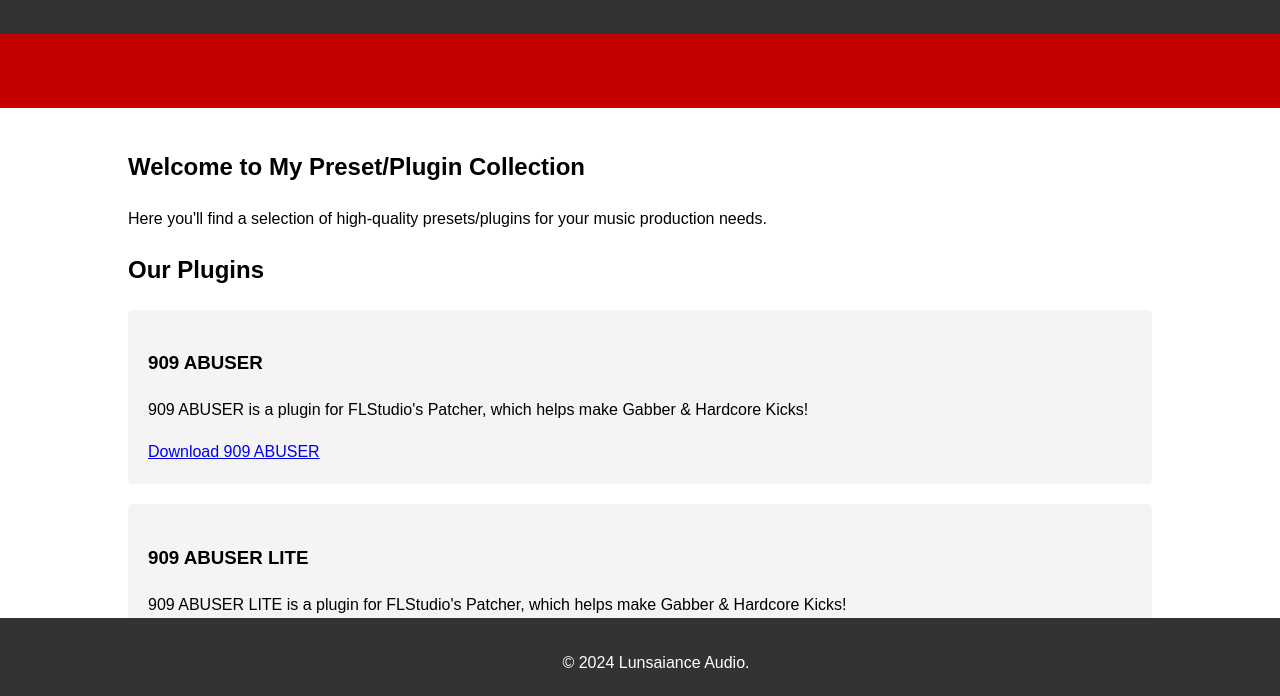
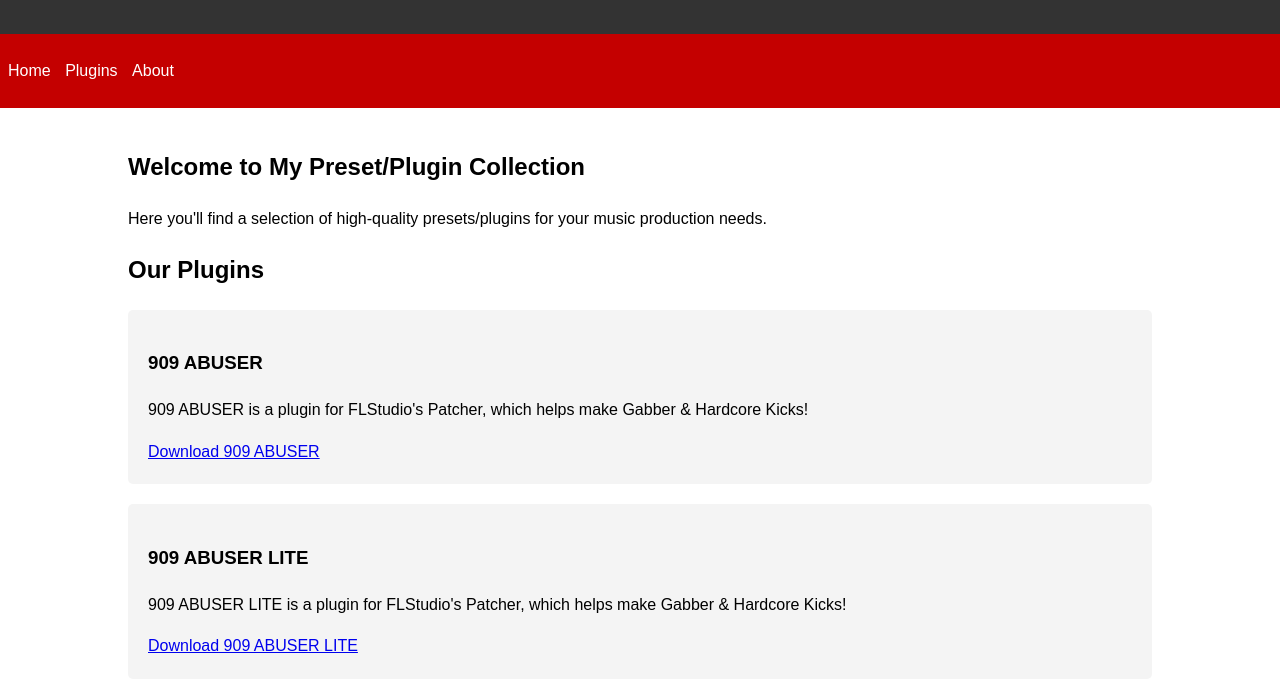
Before and after one commit to lunsaiance/lunsaiance.github.io, a plain HTML site: page index.html in a window 1280 px wide. Shown: the part 92-788 px from the top of the page. Drawn offline with Linux system fonts and the light colour scheme.

Commit message:
Update index.html

```diff
--- a/index.html
+++ b/index.html
@@ -1,3 +1,4 @@
+
 <!DOCTYPE html>
 <html lang="en">
 <head>
@@ -31,7 +32,7 @@
         }
         nav ul li a {
             text-decoration: none;
-            color: #c40000;
+            color: hsl(0, 0%, 100%);
         }
         .container {
             width: 80%;
@@ -103,33 +104,3 @@
             <p>https://beacons.ai/lunsai</p>
         </section>
     </div>
-
-
-
-
-
-
-
-
-
-
-
-
-
-
-
-
-
-
-
-
-
-
-
-    <footer>
-        <p>&copy; 2024 Lunsaiance Audio.</p>
-    </footer>
-
-
-</body>
-</html>
```
